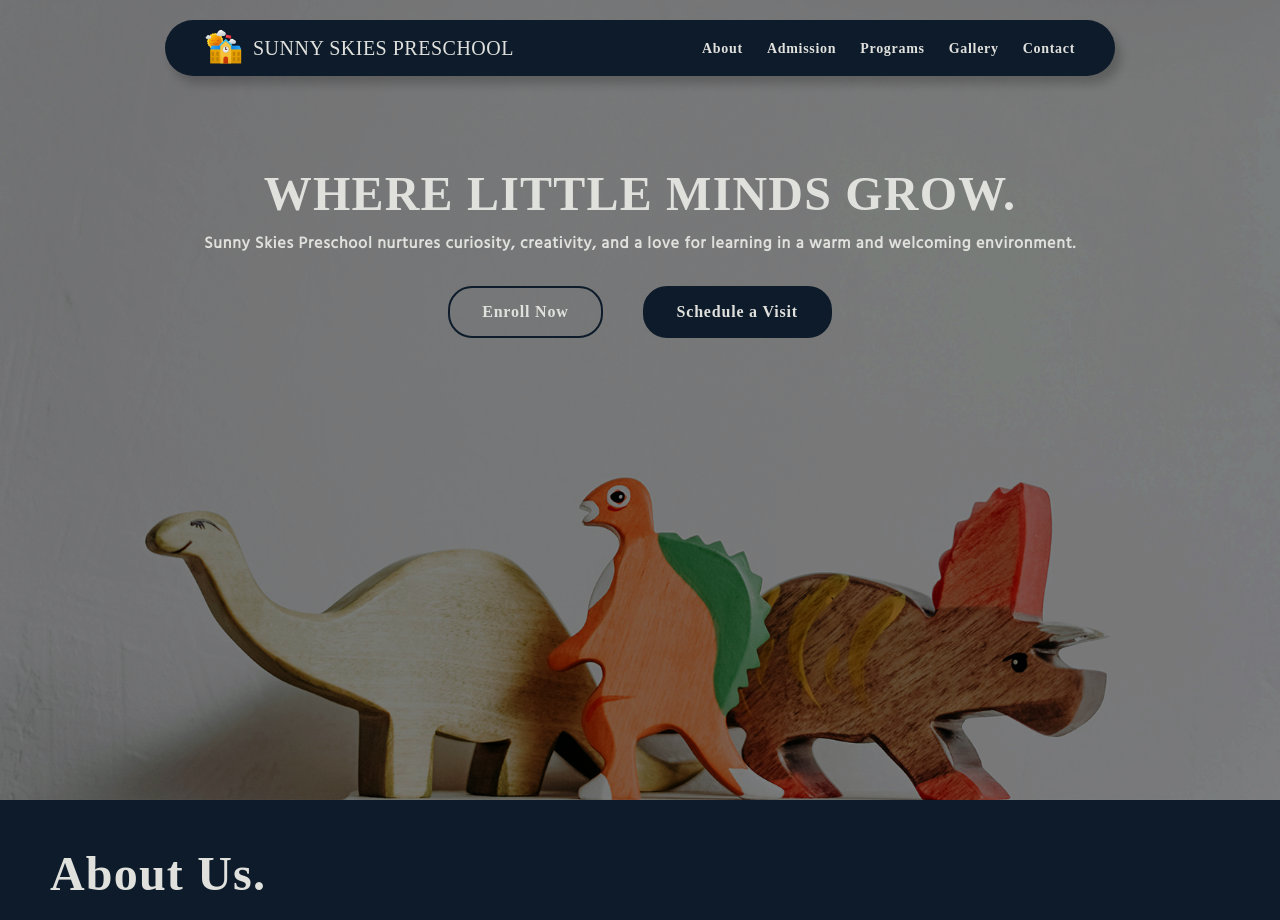
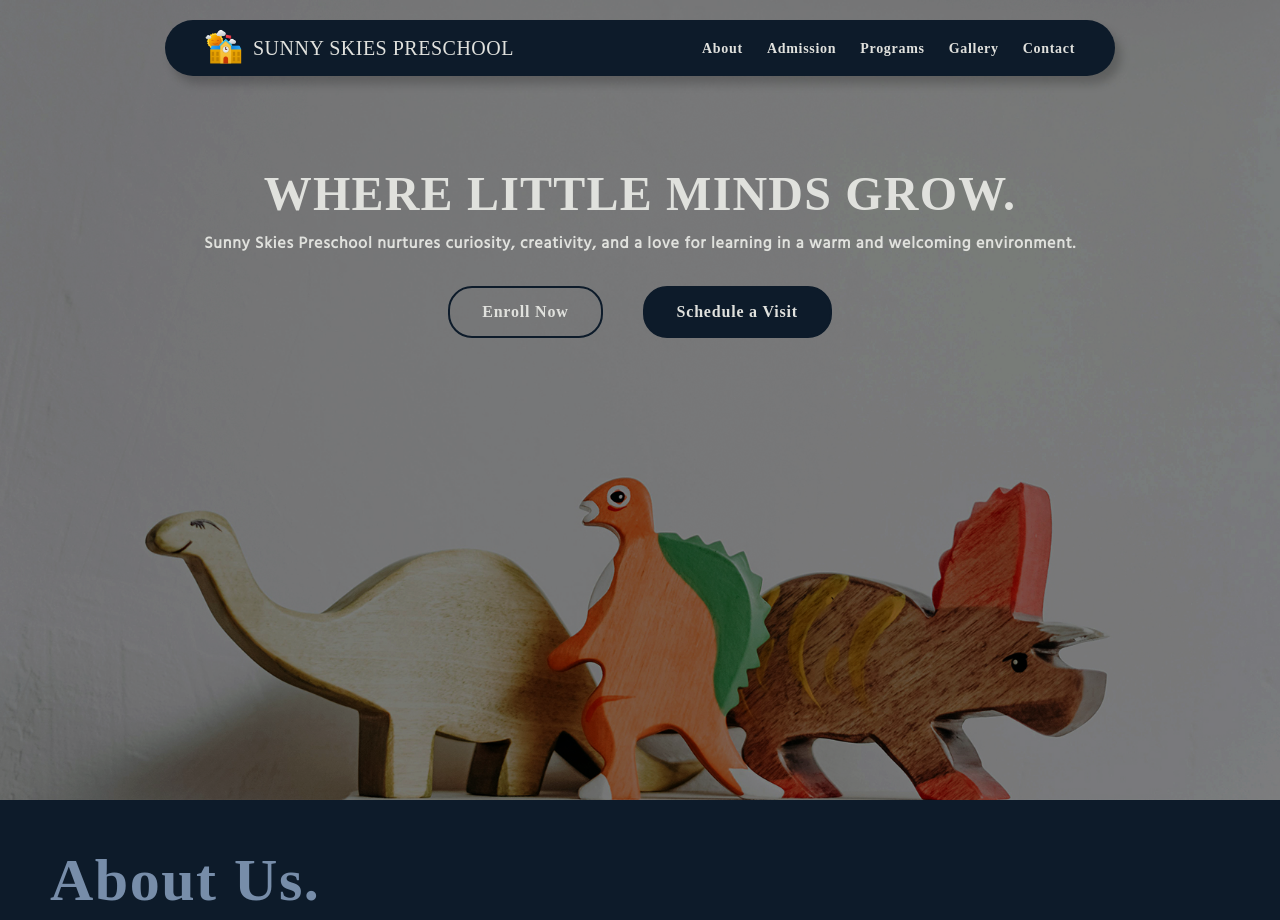
Before and after one commit to goutam-prasad-27/sunny-skies-preschool, a React (Vite) app: page / in a window 1280 px wide. Shown: the top 920 px of the page. Built offline with nearby package versions, Linux system fonts and the light colour scheme; a web font is replaced by a local one.

Commit message:
admission section style update

```diff
--- a/src/Components/Admission.jsx
+++ b/src/Components/Admission.jsx
@@ -8,10 +8,10 @@ const Questions = ({ question, response }) => (
 	<div>
 		<h3 className={`${styles.sectionBoldText}`}>
 			{" "}
-			<span className="text-[18px]">Q.</span> {question}
+			<span className="text-[18px] text-lightAccent">Q.</span> {question}
 		</h3>
 		<p className={`${styles.sectionSubText} ml-5 mb-2`}>
-			<span className="text-[14px]">A. </span>
+			<span className="text-[14px] ">A. </span>
 			{response}
 		</p>
 		<div className="my-5 h-[1px] bg-lightAccent" />
@@ -48,8 +48,7 @@ function Admission() {
 								{enroll.about}
 							</p>
 
-
-
+							<div className="absolute w-[500px] h-[300px] sm:max-w-[500px] sm:max-h-[300px] rounded-3xl bg-background/30 border-2 border-mainAccent/50" />
 							<img
 								src={enroll.image}
 								alt={enroll.topic}
--- a/src/styles.js
+++ b/src/styles.js
@@ -6,10 +6,10 @@ export const styles = {
 	heroButton:
 		"relative font-bold border-2 border-background px-8 py-3 rounded-3xl tracking-wider overflow-hidden text-mainAccent hover:text-background z-10",
 
-	sectionHeading: "pb-5 text-5xl font-bold tracking-wide",
-	sectionSubText: "pl-5 text-lg leading-6 font-medium",
-	sectionSubHeading: "pl-3 text-4xl font-semibold tracking-wide pb-5",
-	sectionBoldText: "uppercase tracking-widest text-[22px] font-semibold",
+	sectionHeading: " text-lightAccent pb-5 text-6xl font-bold tracking-wide",
+	sectionSubText: "pl-5 text-xl leading-6 font-medium ",
+	sectionSubHeading: "text-lightAccent pl-3 text-4xl font-semibold pb-5",
+	sectionBoldText: "text-extraAccent uppercase tracking-widest text-[24px] font-semibold",
 
 	formLabel: "flex flex-col pb-3",
 	formInput: "p-3 rounded-2xl bg-transparent border border-red-50",
```
